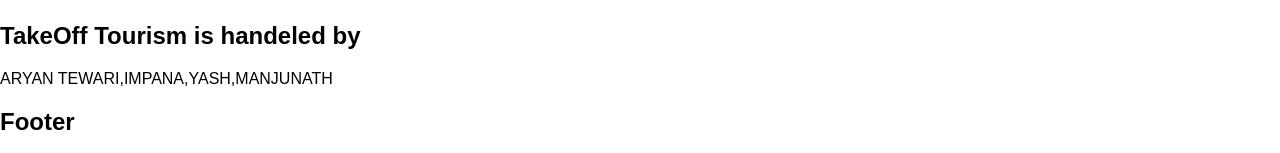
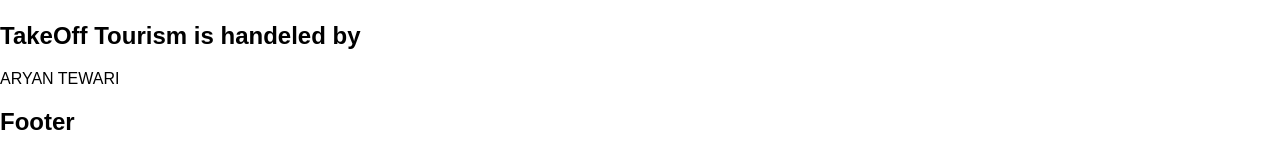
Before and after one commit to aryantewari/Take-off-Tourism, a plain HTML site: page submit.html in a window 1280 px wide. Shown: the part 4586-4739 px from the top of the page. Drawn offline with Linux system fonts and the light colour scheme.

Commit message:
Update submit.html

```diff
--- a/submit.html
+++ b/submit.html
@@ -168,7 +168,7 @@
   </div>
  <br>
     <h2>TakeOff Tourism is handeled by</h2>
-     <p>ARYAN TEWARI,IMPANA,YASH,MANJUNATH</p>
+     <p>ARYAN TEWARI</p>
 
 </div>
 </div>
```
